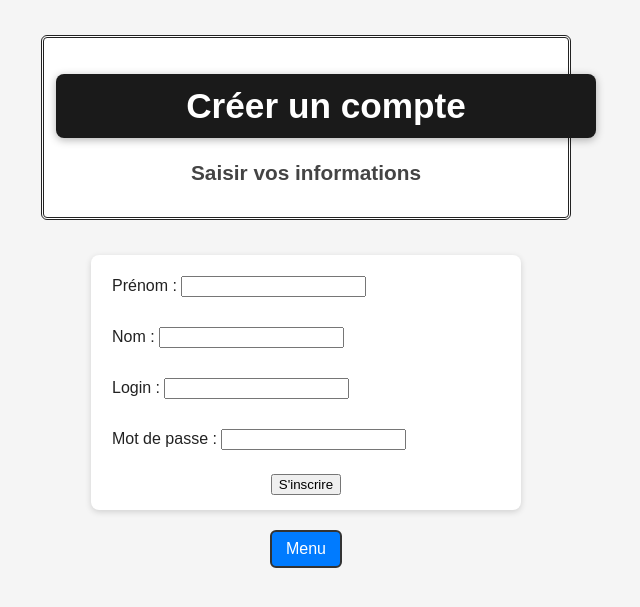
After one commit to AntoineMg/skipass_bdd, a PHP site: page /register.php in a window 1280 px wide. The commit adds this page. Shown: the top 607 px of the page, without its empty margins (334-974 px from the left). Run offline with PHP 8.4, Linux system fonts and the light colour scheme.

Commit message:
register ok environ

```diff
--- a/new_card.html
+++ b/new_card.html
@@ -12,7 +12,7 @@
 			<h2>Veuillez saisir les informations</h2>
 		</div>
         <div class="form_div">
-			<form action="ScriptInsert.php" method="post">
+			<form action="script_insert.php" method="post">
 				<div class="form_item">
 					<label for="num_carte">Numéro de Carte : </label>
 					<input type="number" name="num_carte"/>
--- /dev/null
+++ b/register.php
@@ -0,0 +1,56 @@
+<?php
+require_once __DIR__ . '/config.php';
+
+// si config.php ne fournit pas $skipass_db, on le crée
+if (!isset($skipass_db) || !($skipass_db instanceof mysqli)) {
+    $skipass_db = new mysqli($db_host,$db_user,$db_pass,$db_name, $db_port);
+}
+
+if ($skipass_db->connect_errno) {
+    die("Erreur connexion BDD : " . $skipass_db->connect_error);
+}
+?>
+
+<!doctype html>
+<html lang="fr">
+<head>
+    <meta charset="utf-8">
+    <meta name="viewport" content="width=device-width, initial-scale=1">
+    <title>Register</title>
+    <link rel="stylesheet" type="text/css" href="style.css">
+</head>
+<body>
+    <div class="top_banner">
+        <h1>Créer un compte</h1>
+        <h2>Saisir vos informations</h2>
+    </div>
+    <div class="form_div">
+			<form action="script_register.php" method="post">
+				<div class="form_item">
+					<label for="first-name">Prénom : </label>
+					<input type="text" name="first-name"/>
+				</div>
+				<br/>
+                <div class="form_item">
+					<label for="last-name">Nom : </label>
+					<input type="text" name="last-name"/>
+				</div>
+				<br/>
+                <div class="form_item">
+					<label for="login">Login : </label>
+					<input type="text" name="login"/>
+				</div>
+                <br/>
+                <div class="form_item">
+					<label for="password">Mot de passe : </label>
+					<input type="password" name="password"/>
+				</div>
+                <br/>
+				<div class="form_buttons">
+					<input type="submit" name="register_employee" value="S'inscrire"/>
+				</div>
+			</form>
+		</div>
+    <a href="index.html">Menu</a>
+</body>
+</html>
```
Also changed, not shown: script_register.php (added, +30 -0 lines), style.css (+30 -0 lines).
